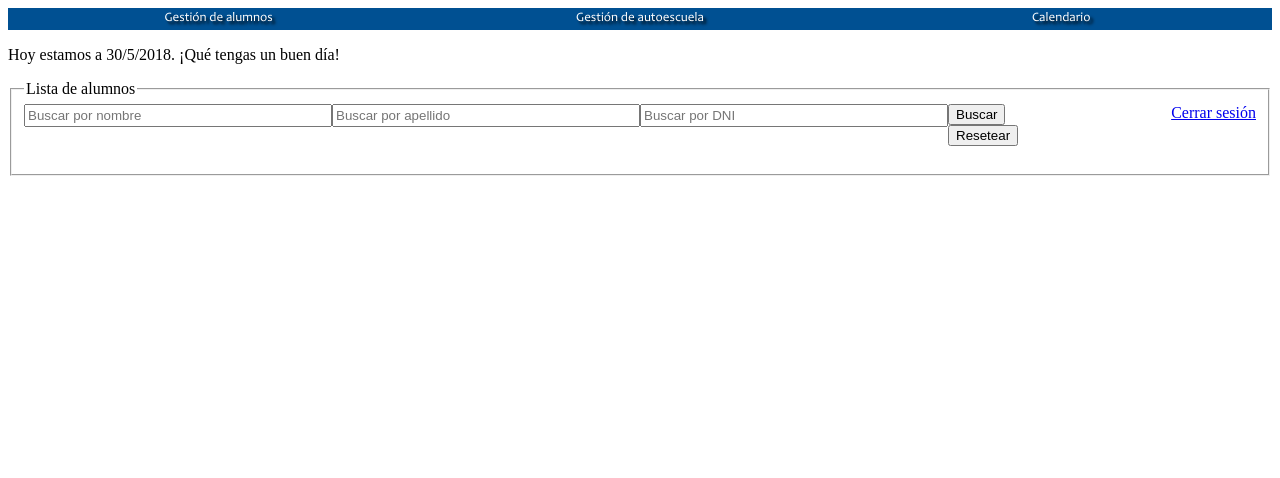
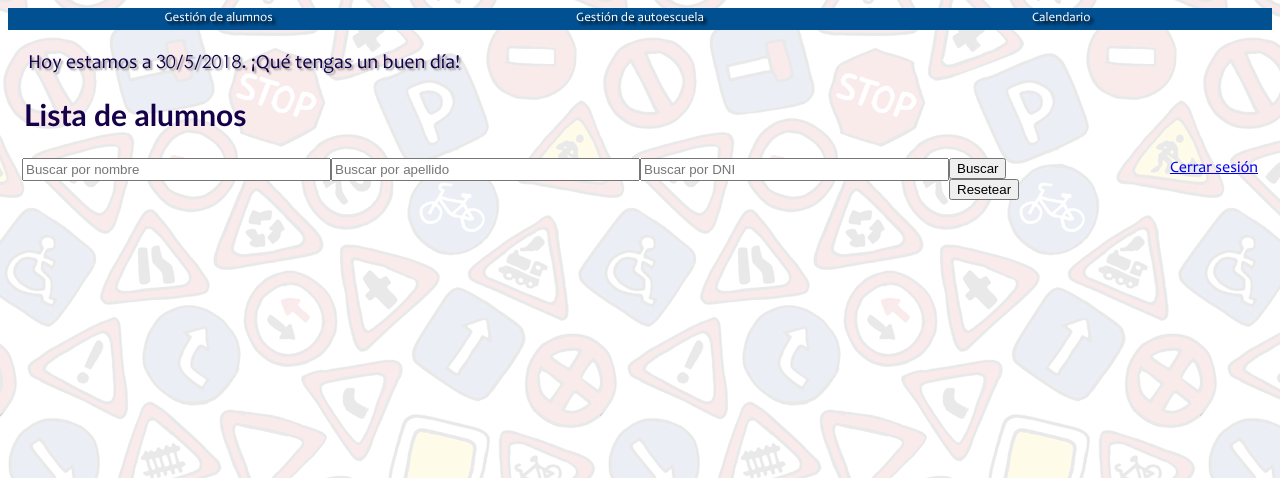
Before and after one commit to Gonza116/tecnovial, a PHP site: page /XE/lista_alumnos.php in a window 1280 px wide. Shown: the top 478 px of the page. Run offline with PHP 8.4, Linux system fonts and the light colour scheme; the visitor is signed in with stand-in values (Sample User, id 1); data that the repository does not hold is empty; some libraries are stand-ins or nearby versions.

Commit message:
Css cambiado e imágenes nuevas

```diff
--- a/calendario.php
+++ b/calendario.php
@@ -22,7 +22,7 @@
             var mes = fecha.getMonth() + 1;
 
         $(document).ready(function(){
-            $("#fecha_hoy").append( "<p>Hoy estamos a " + fecha.getDate() + "/" + mes + "/" + fecha.getFullYear() + ". ¡Qué tengas un buen día!</p>");
+            $("#fecha_hoy").append( "<p id='saludo'>Hoy estamos a <span id='fecha_form'>" + fecha.getDate() + "/" + mes + "/" + fecha.getFullYear() + "</span>. ¡Qué tengas un buen día!</p>");
         })
         }
     </script>
@@ -31,7 +31,7 @@
 <body id="formulario" onload="fechaHoy();">
     <?php include_once("./cabecera.php");
     ?>
-    <a href="calendario_examenes.php"><img src="./images/examen.png"></a>
+    <a href="calendario_examenes.php"><img src="./images/examen.png" title="Cambiar a exámenes"></a>
     <h1 id="titulo">Calendario de Clases*</h1>
     <div id="fecha_hoy"></div>
     <table>
--- a/calendario_examenes.php
+++ b/calendario_examenes.php
@@ -18,7 +18,7 @@
             var mes = fecha.getMonth() + 1;
 
         $(document).ready(function(){
-            $("#fecha_hoy").append( "<p>Hoy estamos a " + fecha.getDate() + "/" + mes + "/" + fecha.getFullYear() + ". ¡Qué tengas un buen día!</p>");
+            $("#fecha_hoy").append( "<p id='saludo'>Hoy estamos a <span id='fecha_form'>" + fecha.getDate() + "/" + mes + "/" + fecha.getFullYear() + "</span>. ¡Qué tengas un buen día!</p>");
         })
         }
     </script>
@@ -26,7 +26,7 @@
 
 <body onload="fechaHoy();">
     <?php include_once("./cabecera.php"); ?>
-    <a href="calendario.php"><img src="./images/car.png"></a>
+    <a href="calendario.php"><img src="./images/car.png" title="Cambiar a clases"></a>
     <h1 id="titulo">Calendario de Exámenes</h1>
     <div id="fecha_hoy"></div>
     <div id="ex_t">
--- a/css/lista_alumnos.css
+++ b/css/lista_alumnos.css
@@ -1,5 +1,26 @@
  * {
     box-sizing: border-box;
+}
+
+@font-face {
+    font-family: 'Candara'; /*a name to be used later*/
+    src: url('../fonts/Candara.ttf'); /*URL to font*/
+}
+
+@font-face {
+    font-family: 'Gothic'; /*a name to be used later*/
+    src: url('../fonts/Gothic.ttf'); /*URL to font*/
+}
+
+html {
+    background-image: url(../images/tecno.png);
+}
+
+#saludo {
+    margin-left: 20px;
+    font-size: 20px;
+    color: #16004a;
+	text-shadow: 2px 2px 2px #999999;
 }
 
 .row::after {
@@ -53,12 +74,44 @@
     float: left;
     text-align: center;
     padding-top: 25px;
-    padding-bottom: 22px;
-    border: 1px solid red;
-
+    padding-bottom: 24px;
+    background-color: bisque;
+    border-top-left-radius: 10px;
+    border-bottom-left-radius: 10px;
+    opacity: 0.7;
+    border-bottom: 2px solid rgba(255,255,255,1);
 }
 
 #alum {
     float: left;
-    border: 1px solid blue;
+    background-color: bisque;
+    border-top-right-radius: 10px;
+    border-bottom-right-radius: 10px;
+    opacity: 0.7;
+    border-bottom: 2px solid rgba(255,255,255,1);
 }
+
+body {
+    font-family: "Candara";
+}
+
+#form {
+    font-family: "Gothic";
+    font-size: 14.5px;
+}
+
+#fecha_form {
+    font-family: "Gothic";
+    font-size: 18px;
+}
+
+#lista {
+    border-style: none;
+}
+
+#titulo {
+    margin-top: 0px;
+    font-family: "Candara";
+    color: #16004a;
+    font-size: 30px;
+}
--- a/lista_alumnos.php
+++ b/lista_alumnos.php
@@ -61,7 +61,7 @@
             var mes = fecha.getMonth() + 1;
 
         $(document).ready(function(){
-            $("#fecha_hoy").append( "<p>Hoy estamos a " + fecha.getDate() + "/" + mes + "/" + fecha.getFullYear() + ". ¡Qué tengas un buen día!</p>");
+            $("#fecha_hoy").append( "<p id='saludo'>Hoy estamos a <span id='fecha_form'>" + fecha.getDate() + "/" + mes + "/" + fecha.getFullYear() + "</span>. ¡Qué tengas un buen día!</p>");
         })
         }
     </script>
@@ -69,7 +69,10 @@
 <body onload="fechaHoy();">
 <?php include_once("cabecera.php") ?>
     <div id="fecha_hoy"></div>
-<fieldset>
+<fieldset id="lista">
+    <legend>
+        <h1 id="titulo">Lista de alumnos</h1>
+    </legend>
     <form action="utiles/busqueda_alumnos.php">
         <input class="col-3" id="buscarnombre" name="buscarnombre" type="text" placeholder="Buscar por nombre">
         <input class="col-3" id="buscarapellido" name="buscarapellido" type="text" placeholder="Buscar por apellido">
@@ -82,26 +85,24 @@
     </form>
     <br>
     <?php if(!$searchingAlum){ ?>
-    <div id="enlaces">
+    <div id="enlaces"><span id='form'>
 			<!-- Código para poner los enlaces a las páginas -->
             <?php
                 $n_paginas = ceil($total_size / $page_size);
                 $i_paginas = 1;
                 for($i_paginas = 1; $i_paginas <= $n_paginas; $i_paginas++){
             ?>
-            <a href = "lista_alumnos.php?page_num=<?php echo $i_paginas?>&page_size=<?php echo $page_size?>"><?php echo $i_paginas?></a>
+        <a href = "lista_alumnos.php?page_num=<?php echo $i_paginas?>&page_size=<?php echo $page_size?>"><?php echo $i_paginas?></a></span>
 		</div>
 		  <?php } ?>
 		<form method="get" action="lista_alumnos.php">
 			<!-- Formulario que contiene el número y cambio de tamaño de página -->
-            Mostrando <input type="number" name="page_size" min="1" max="<?php echo $total_size?>" value="<?php echo $mostrando?>"> entradas de <?php echo $total_size?><input type="number" name="page_num" value="<?php echo $page_num?>" hidden>. <input type=submit value="Cambiar">
-            <a href = "anadir/anadir_alumno.php">+ Nuevo alumno</a>
+            Mostrando <input type="number" name="page_size" min="1" max="<?php echo $total_size?>" value="<?php echo $mostrando?>"> entradas de <span id='form'><?php echo $total_size?></span><input type="number" name="page_num" value="<?php echo $page_num?>" hidden>. <input type=submit value="Cambiar"><br>
+            <a href = "anadir/anadir_alumno.php"><img src="images/anadir_alumno.png" title="Añadir alumno"></a>
 		</form>
     <br>
     <?php } ?>
-    <legend>
-    Lista de alumnos
-    </legend>
+
     <?php if($hayErrores){ ?>
     <fieldset>
         <legend>Han ocurrido errores</legend>
@@ -116,7 +117,7 @@
                 <input type="submit" value="Ver más">
           </form>
     <div class="col-11" id="alum" > <?php echo $alumno['APELLIDOS'] ?>, <?php echo $alumno['NOMBRE'] ?>
-          <br><strong>DNI: </strong> <?php echo $alumno['DNI'] ?>
+        <br><strong>DNI: </strong> <span id='form'><?php echo $alumno['DNI'] ?></span>
         <em><?php if ($alumno['BAJA']=='SI'){ echo ' (Dado de baja)'; } ?></em>
     </div>
     <?php } ?>
```
Also changed, not shown: css/calendario.css (+23 -8 lines), images/anadir_alumno.png (added), images/tecno.png, images/ver_mas.png (added).
